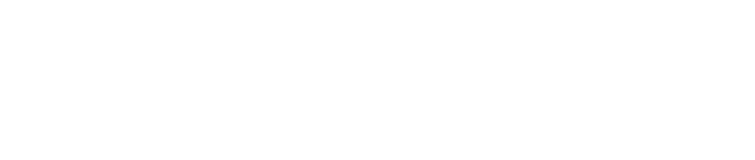
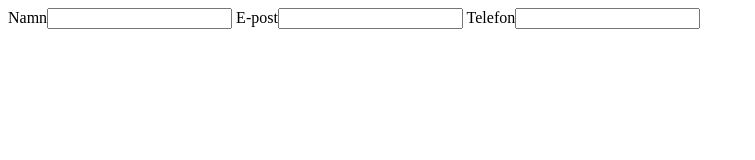
Before and after one commit to FredrikLernia/contacts, a website: page www/index.html in a window 1280 px wide. Shown: the whole page, without its empty margins (0-755 px from the left). Drawn offline with Linux system fonts and the light colour scheme.

Commit message:
Created form class that writes out input fields to the DOM

```diff
--- a/www/index.html
+++ b/www/index.html
@@ -5,6 +5,6 @@
   <title>Kontakter</title>
 </head>
 <body>
-
+  <script src="js/Form.js"></script>
 </body>
 </html>
--- /dev/null
+++ b/www/js/Form.js
@@ -0,0 +1,37 @@
+class Form {
+
+  constructor() {
+    this.inputs = [
+      {
+        label: 'Namn',
+        type: 'text',
+        id: 'name'
+      },
+      {
+        label: 'E-post',
+        type: 'text',
+        id: 'email'
+      },
+      {
+        label: 'Telefon',
+        type: 'text',
+        id: 'telephone'
+      }
+    ]
+    this.outerElement = document.createElement('div')
+    this.createForm()
+  }
+
+  createForm() {
+    this.html = this.inputs.map(({ label, type, id }) => `
+      <label for="${id}">${label}</label><input type="${type}" id="${id}">
+    `)
+
+    this.outerElement.innerHTML = this.html.join('')
+  }
+
+}
+
+const form = new Form()
+
+document.querySelector('body').append(form.outerElement)
```
